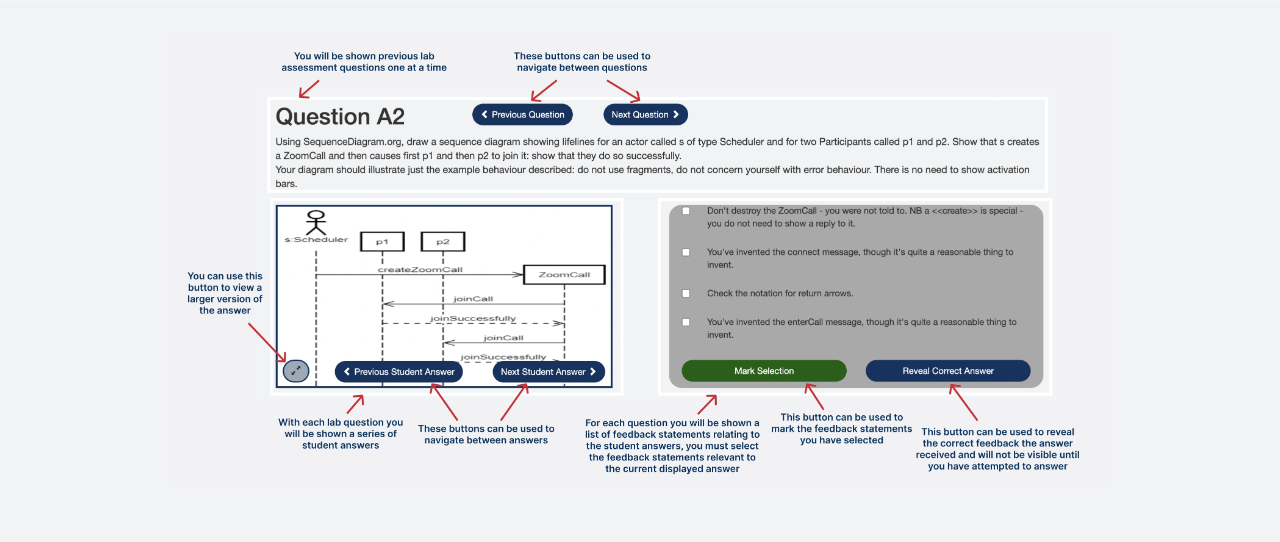
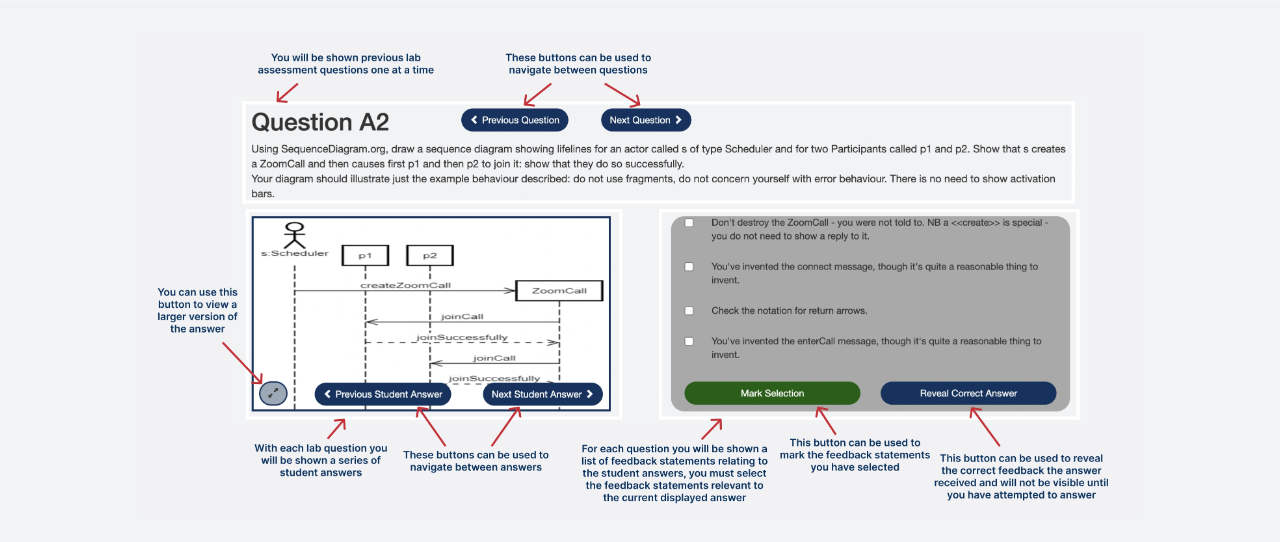
Before and after one commit to ionac37/ionac37.github.io, a plain HTML site: page help.html in a window 1280 px wide. Shown: the part 126-668 px from the top of the page. Drawn offline with nearby package versions, Linux system fonts and the light colour scheme.

Commit message:
Update help.html

```diff
--- a/help.html
+++ b/help.html
@@ -55,7 +55,7 @@
     </div>
 
     <div class="container-fluid text-center helpImage">
-        <img src="helpScreen.jpg" width="75%" height="75%">
+        <img src="helpScreen.jpg" width="80%" height="80%">
     </div>
 </body>
 </html>
```
